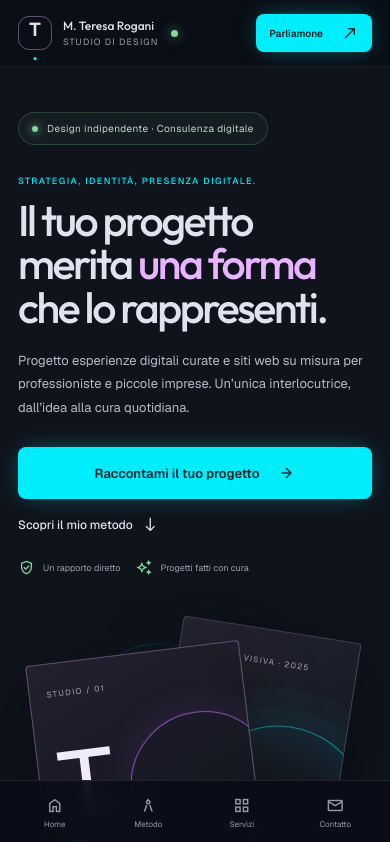
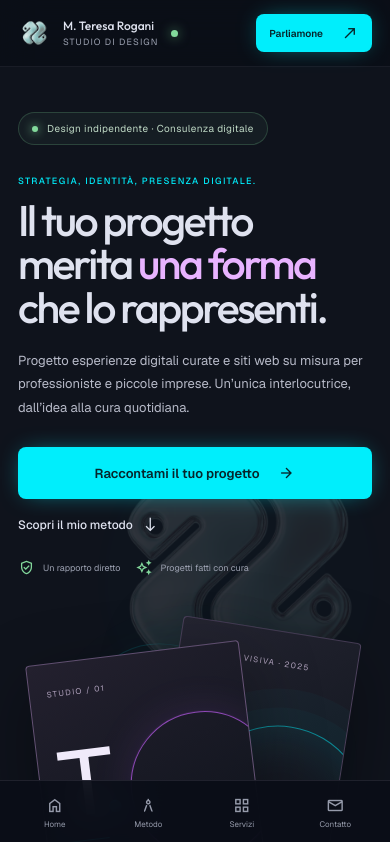
Before and after one commit to Facilissimoweb/app-mia, a React (Vite) app: page / in a window 390 px wide. Shown: the top 842 px of the page. Built offline with nearby package versions, Linux system fonts and the light colour scheme.

Commit message:
logo animato

```diff
--- a/src/App.jsx
+++ b/src/App.jsx
@@ -5,6 +5,7 @@ import ExamplesSection from './components/ExamplesSection.jsx'
 import MethodSection from './components/MethodSection.jsx'
 import PricingSection from './components/PricingSection.jsx'
 import AmbientMesh3D from './components/AmbientMesh3D.jsx'
+import brandLogo from './assets/mtrdesignlogo.png'
 
 const EMAIL = 'studio@teresarogani.design'
 
@@ -16,7 +17,7 @@ function App() {
       <header className="site-header">
         <div className="header-inner">
           <a className="brand" href="#inizio" aria-label="M. Teresa Rogani, torna all'inizio">
-            <span className="brand-mark">T<span>.</span></span>
+            <img className="brand-logo" src={brandLogo} alt="" aria-hidden="true" />
             <span className="brand-copy">
               <strong>M. Teresa Rogani</strong>
               <small>Studio di design</small>
@@ -36,6 +37,7 @@ function App() {
 
       <main>
         <section className="hero page-width" id="inizio">
+          <img className="hero-logo-bg" src={brandLogo} alt="" aria-hidden="true" />
           <div className="hero-copy">
             <div className="status-pill"><span /> Design indipendente · Consulenza digitale</div>
             <p className="hero-kicker">Strategia, identità, presenza digitale.</p>
@@ -147,7 +149,7 @@ function App() {
       <footer className="site-footer">
         <div className="footer-inner page-width">
           <a className="brand footer-brand" href="#inizio">
-            <span className="brand-mark">T<span>.</span></span>
+            <img className="brand-logo" src={brandLogo} alt="" aria-hidden="true" />
             <span className="brand-copy"><strong>M. Teresa Rogani</strong><small>Studio di design indipendente</small></span>
           </a>
           <div className="footer-links">
--- a/src/styles.css
+++ b/src/styles.css
@@ -39,8 +39,8 @@ button:focus-visible, a:focus-visible, input:focus-visible, select:focus-visible
 .site-header { position: sticky; z-index: 20; top: 0; border-bottom: 1px solid rgba(211, 192, 215, .08); background: rgba(10, 14, 23, .86); backdrop-filter: blur(18px); }
 .header-inner { width: min(1320px, calc(100% - 64px)); height: 76px; margin-inline: auto; display: flex; align-items: center; justify-content: space-between; gap: 30px; }
 .brand { display: inline-flex; align-items: center; gap: 11px; }
-.brand-mark { width: 38px; height: 38px; display: grid; place-items: center; border: 1px solid rgba(232, 179, 255, .4); border-radius: 11px; color: var(--ink); font-family: var(--outfit); font-size: 21px; font-weight: 600; }
-.brand-mark span, .art-monogram span, .profile-graphic-letter span { color: var(--cyan); }
+.brand-logo { width: 38px; height: 38px; flex: 0 0 auto; object-fit: contain; }
+.art-monogram span, .profile-graphic-letter span { color: var(--cyan); }
 .brand-copy { display: grid; gap: 3px; }
 .brand-copy strong { font-family: var(--outfit); font-size: 14px; font-weight: 500; }
 .brand-copy small { color: var(--muted); font-size: 10px; letter-spacing: .12em; text-transform: uppercase; }
@@ -59,6 +59,11 @@ button:focus-visible, a:focus-visible, input:focus-visible, select:focus-visible
 .button-outline:hover { border-color: var(--violet); background: rgba(232, 179, 255, .1); }
 .hero { position: relative; display: grid; grid-template-columns: 1.05fr .95fr; align-items: center; column-gap: 48px; row-gap: 50px; min-height: 690px; padding-top: 68px; padding-bottom: 64px; }
 .hero::before { position: absolute; z-index: -1; top: 2%; right: 2%; width: 58%; height: 78%; background: radial-gradient(ellipse at 60% 48%, rgba(87, 34, 120, .18), transparent 67%); content: ''; pointer-events: none; }
+.hero-logo-bg { position: absolute; z-index: 0; top: 50%; right: 5%; width: clamp(280px, 42vw, 560px); height: auto; opacity: .2; transform: translateY(-50%); filter: drop-shadow(0 10px 60px rgba(0, 238, 252, .12)); pointer-events: none; user-select: none; animation: hero-logo-float 22s ease-in-out infinite; }
+@keyframes hero-logo-float {
+  0%, 100% { transform: translateY(-50%) rotate(-7deg); }
+  50% { transform: translateY(calc(-50% - 12px)) rotate(4deg); }
+}
 .hero-copy { position: relative; z-index: 1; }
 .status-pill { width: fit-content; display: flex; align-items: center; gap: 9px; padding: 9px 13px; border: 1px solid rgba(131, 217, 156, .2); border-radius: 999px; color: #bfd9c5; background: rgba(131, 217, 156, .055); font-size: 10px; letter-spacing: .04em; }
 .status-pill > span { width: 6px; height: 6px; border-radius: 50%; background: var(--green); box-shadow: 0 0 10px var(--green); }
@@ -389,7 +394,7 @@ h1, h2, h3, p { margin-top: 0; }
 .privacy-note { margin: 2px 0 0; color: #858b9a; font-size: 9px; line-height: 1.6; }
 .site-footer { border-top: 1px solid var(--border); background: #0a0e17; }
 .footer-inner { display: grid; grid-template-columns: 1fr auto; align-items: center; gap: 28px; padding-block: 32px 20px; }
-.footer-brand .brand-mark { width: 34px; height: 34px; font-size: 18px; }
+.footer-brand .brand-logo { width: 34px; height: 34px; }
 .footer-brand .brand-copy strong { font-size: 12px; }
 .footer-brand .brand-copy small { font-size: 9px; }
 .footer-links { display: flex; gap: 24px; }
@@ -424,7 +429,7 @@ h1, h2, h3, p { margin-top: 0; }
   body { padding-bottom: 68px; }
   .page-width { width: calc(100% - 36px); }
   .header-inner { width: calc(100% - 36px); height: 66px; }
-  .brand-mark { width: 34px; height: 34px; font-size: 19px; }
+  .brand-logo { width: 34px; height: 34px; }
   .brand-copy strong { font-size: 12px; }
   .brand-copy small { font-size: 9px; }
   .desktop-nav { display: none; }
@@ -438,6 +443,7 @@ h1, h2, h3, p { margin-top: 0; }
   .hero-proof { gap: 15px; margin-top: 26px; }
   .hero-proof > div { font-size: 9px; }
   .hero-art { width: min(100%, 390px); height: 365px; margin: 3px auto 0; transform: none; }
+  .hero-logo-bg { right: -9%; width: min(82vw, 370px); opacity: .14; }
   .art-card-back { top: 45px; right: 28px; width: 180px; height: 240px; }
   .art-card-front { top: 69px; left: 23px; width: 215px; height: 275px; padding: 17px; }
   .art-monogram { margin: 42px 0 19px; font-size: 94px; }
@@ -529,4 +535,8 @@ h1, h2, h3, p { margin-top: 0; }
 }
 @media (prefers-reduced-motion: reduce) {
   *, *::before, *::after { scroll-behavior: auto !important; animation-duration: .01ms !important; animation-iteration-count: 1 !important; transition-duration: .01ms !important; }
+  .hero-logo-bg { animation: none; transform: translateY(-50%) rotate(-7deg); }
 }
+@media (max-width: 767px) {
+  .hero-logo-bg { animation: none; }
+}
```
Also changed, not shown: src/assets/mtrdesignlogo.png (added).
